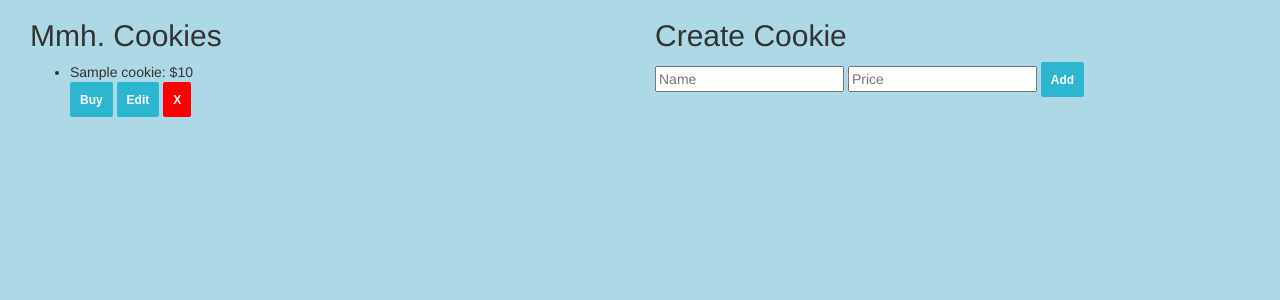
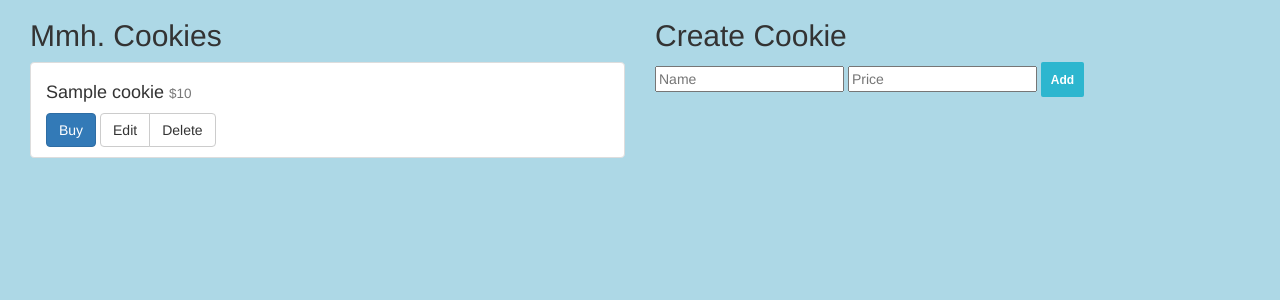
Before and after one commit to JQuinzell/CookieMonster, a Flask app: template application/templates/cookies/index.html in a window 1280 px wide. Shown: the part 51-351 px from the top of the page. Run offline with Flask 2, Linux system fonts and the light colour scheme; the template is opened without the code that fills it: most values are stand-ins (such as "Sample title", 1, 10 or a date in 2020); some libraries are stand-ins or nearby versions.

Commit message:
Bootstrap lists

```diff
--- a/application/templates/cookies/index.html
+++ b/application/templates/cookies/index.html
@@ -3,15 +3,17 @@
 {{ super() }}
 <div class="col-md-6">
   <h2>Mmh. Cookies</h2>
-  <ul id="cookie-list">
+  <ul class="list-group">
     {% for cookie in cookies %}
-    <li>
-      {{ cookie.name }}: ${{ cookie.price }}
-      <div class="button-group">
-        <button class="button buy">Buy</button>
-        <button class="button edit">Edit</button>
-        <button class="button remove">X</button>
+    <li class="list-group-item">
+      <h4>{{ cookie.name }} <small>${{ cookie.price }}</small></h4>
+
+      <button class="btn btn-primary">Buy</button>
+      <div class="btn-group">
+        <button class="btn btn-default">Edit</button>
+        <button class="btn btn-default">Delete</button>
       </div>
+
     </li>
     {% endfor %}
   </ul>
```
